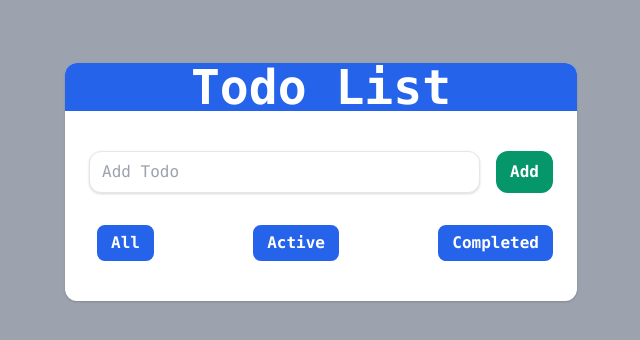
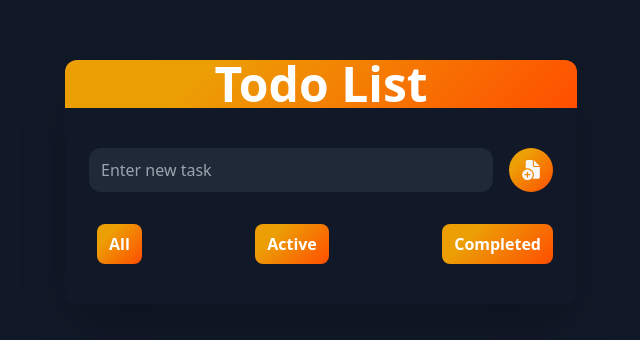
Before and after one commit to Xiumin-Lin/todo-list, a React (Create React App) app: page / in a window 1280 px wide. Shown: the part 218-558 px from the top of the page, without its empty margins (319-959 px from the left). Built offline with nearby package versions, Linux system fonts and the light colour scheme.

Commit message:
fix: redesign

```diff
--- a/src/App.js
+++ b/src/App.js
@@ -7,13 +7,23 @@ import VisibleTodoList from "./containers/VisibleTodoList.js";
 function App() {
   return (
     <React.Fragment>
-      <div class="h-screen w-full flex items-center justify-center font-mono bg-gray-400">
-        <div class="bg-white rounded-xl shadow lg:w-3/4 lg:max-w-lg">
-          <h1 class="text-5xl font-black rounded-t-xl bg-blue-600 text-center text-white">
-            Todo List
-          </h1>
-          <div class="mb-4 p-6 space-y-8">
-            <div class="flex mt-4 justify-center">
+      <div className="h-screen w-full flex items-center justify-center bg-gray-900">
+        <div className="shadow-2xl bg-gray-900 rounded-xl lg:w-3/4 lg:max-w-lg ">
+          <div
+            style={{
+              backgroundColor: "#ff4e00",
+              backgroundImage:
+                "linear-gradient(315deg, #ff4e00 0%, #ec9f05 74%)",
+            }}
+            className="rounded-t-xl"
+          >
+            <h1 className="text-5xl font-bold rounded-t-xl text-center text-white">
+              Todo List
+            </h1>
+          </div>
+
+          <div className="mb-4 p-6 space-y-8">
+            <div className="flex mt-4 justify-center">
               <AddTodo />
             </div>
             <VisibleTodoList />
@@ -24,5 +34,5 @@ function App() {
     </React.Fragment>
   );
 }
-/** */
+
 export default App;
--- a/src/components/Link.js
+++ b/src/components/Link.js
@@ -3,8 +3,12 @@ import PropTypes from "prop-types";
 
 const Link = ({ active, children, onClick }) => (
   <button
+    style={{
+      backgroundColor: "#ff4e00",
+      backgroundImage: "linear-gradient(315deg, #ff4e00 0%, #ec9f05 74%)",
+    }}
     className={
-      "flex-no-shrink px-3 py-1 ml-2 border-2 rounded-lg font-bold hover:text-blue-600 border-blue-600 text-white bg-blue-600 hover:bg-white"
+      "flex-no-shrink px-3 py-2 ml-2 focus:outline-none rounded-lg font-bold text-white"
     }
     onClick={onClick}
     disabled={active}
--- a/src/components/TodoBis.js
+++ b/src/components/TodoBis.js
@@ -2,7 +2,10 @@ import React from "react";
 import PropTypes from "prop-types";
 
 const TodoBis = ({ onClick, completed, text }) => (
-  <li onClick={onClick} className={`${completed ? "line-through" : ""} w-full text-grey-darkest`}>
+  <li
+    onClick={onClick}
+    className={`${completed ? "line-through" : ""} w-full text-white`}
+  >
     {text}
   </li>
 );
--- a/src/containers/AddTodo.js
+++ b/src/containers/AddTodo.js
@@ -1,6 +1,6 @@
 import React from "react";
 import { connect } from "react-redux";
-import { addTodo } from "../actions";
+import { addTodo, setVisibilityFilter, VisibilityFilters } from "../actions";
 
 const AddTodo = ({ dispatch }) => {
   let input;
@@ -13,24 +13,45 @@ const AddTodo = ({ dispatch }) => {
         if (!input.value.trim()) {
           return;
         }
-        dispatch(addTodo(input.value, new Date().toLocaleString()));
+        dispatch(addTodo(input.value, new Date().toLocaleDateString()));
+        dispatch(setVisibilityFilter(VisibilityFilters.SHOW_ALL));
         input.value = "";
       }}
     >
       <input
         className={
-          "shadow appearance-none border rounded-xl focus:outline-none w-full py-2 px-3 mr-4"
+          "bg-gray-800 text-white appearance-none rounded-xl focus:outline-none w-full py-2 px-3 mr-4"
         }
-        placeholder={"Add Todo"}
+        placeholder={"Enter new task"}
         ref={(node) => (input = node)}
       />
       <button
-        className={
-          "px-3 py-1 flex-no-shrink p-2 border-2 rounded-xl focus:outline-none text-white hover:text-green-600 font-bold border-green-600 bg-green-600 hover:bg-white"
-        }
+        style={{
+          backgroundColor: "#ff4e00",
+          backgroundImage: "linear-gradient(315deg, #ff4e00 0%, #ec9f05 74%)",
+        }}
+        className={"p-3 focus:outline-none rounded-full font-bold text-white"}
         type="submit"
       >
-        Add
+        <svg
+          className={"w-5 h-5"}
+          viewBox="0 0 15 17"
+          fill="none"
+          xmlns="http://www.w3.org/2000/svg"
+        >
+          <path
+            d="M9 0V4.5C9 4.89782 9.15804 5.27936 9.43934 5.56066C9.72064 5.84196 10.1022 6 10.5 6H15V14.5C15 14.8978 14.842 15.2794 14.5607 15.5607C14.2794 15.842 13.8978 16 13.5 16H8.743C9.48987 15.0956 9.92804 13.976 9.99351 12.8049C10.059 11.6338 9.74833 10.4724 9.10692 9.49034C8.46551 8.50829 7.52694 7.75702 6.42827 7.34623C5.32959 6.93544 4.12837 6.88666 3 7.207V1.5C3 1.10218 3.15804 0.720644 3.43934 0.43934C3.72064 0.158035 4.10218 0 4.5 0H9Z"
+            fill="#F8F8F8"
+          />
+          <path
+            d="M10 0.25V4.5C10 4.63261 10.0527 4.75979 10.1464 4.85355C10.2402 4.94732 10.3674 5 10.5 5H14.75L10 0.25Z"
+            fill="#F8F8F8"
+          />
+          <path
+            d="M9 12.5C9 13.6935 8.52589 14.8381 7.68198 15.682C6.83807 16.5259 5.69347 17 4.5 17C3.30653 17 2.16193 16.5259 1.31802 15.682C0.474106 14.8381 0 13.6935 0 12.5C0 11.3065 0.474106 10.1619 1.31802 9.31802C2.16193 8.47411 3.30653 8 4.5 8C5.69347 8 6.83807 8.47411 7.68198 9.31802C8.52589 10.1619 9 11.3065 9 12.5V12.5ZM5 10.5C5 10.3674 4.94732 10.2402 4.85355 10.1464C4.75979 10.0527 4.63261 10 4.5 10C4.36739 10 4.24021 10.0527 4.14645 10.1464C4.05268 10.2402 4 10.3674 4 10.5V12H2.5C2.36739 12 2.24021 12.0527 2.14645 12.1464C2.05268 12.2402 2 12.3674 2 12.5C2 12.6326 2.05268 12.7598 2.14645 12.8536C2.24021 12.9473 2.36739 13 2.5 13H4V14.5C4 14.6326 4.05268 14.7598 4.14645 14.8536C4.24021 14.9473 4.36739 15 4.5 15C4.63261 15 4.75979 14.9473 4.85355 14.8536C4.94732 14.7598 5 14.6326 5 14.5V13H6.5C6.63261 13 6.75979 12.9473 6.85355 12.8536C6.94732 12.7598 7 12.6326 7 12.5C7 12.3674 6.94732 12.2402 6.85355 12.1464C6.75979 12.0527 6.63261 12 6.5 12H5V10.5Z"
+            fill="#F8F8F8"
+          />
+        </svg>
       </button>
     </form>
   );
--- a/src/containers/RemoveTodo.js
+++ b/src/containers/RemoveTodo.js
@@ -7,7 +7,7 @@ const RemoveTodo = ({ id, dispatch }) => {
     <div>
       <button
         className={
-          "flex-no-shrink px-3 py-1 ml-2 border-2 rounded-xl font-bold text-red-600 border-red-600 hover:text-white hover:bg-red-600"
+          "p-3 focus:outline-none rounded-full font-bold text-white bg-red-600"
         }
         onClick={(e) => {
           e.preventDefault();
@@ -16,7 +16,17 @@ const RemoveTodo = ({ id, dispatch }) => {
           console.log(dispatch(deleteTodo(id)));
         }}
       >
-        X
+        <svg
+          className={"w-5 h-5"}
+          viewBox="0 0 15 17"
+          fill="none"
+          xmlns="http://www.w3.org/2000/svg"
+        >
+          <path
+            d="M2.5 4.16667H1.66667V15C1.66667 15.442 1.84226 15.866 2.15482 16.1785C2.46738 16.4911 2.89131 16.6667 3.33333 16.6667H11.6667C12.1087 16.6667 12.5326 16.4911 12.8452 16.1785C13.1577 15.866 13.3333 15.442 13.3333 15V4.16667H2.5ZM11.3483 1.66667L10 0H5L3.65167 1.66667H0V3.33333H15V1.66667H11.3483Z"
+            fill="white"
+          />
+        </svg>
       </button>
     </div>
   );
```
